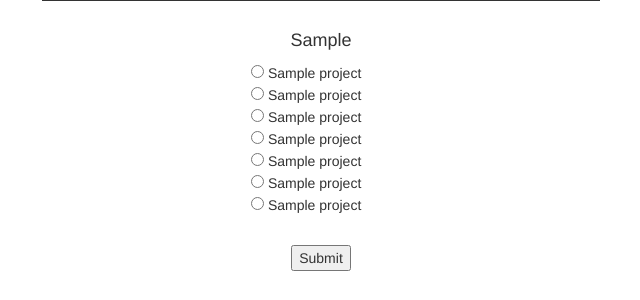
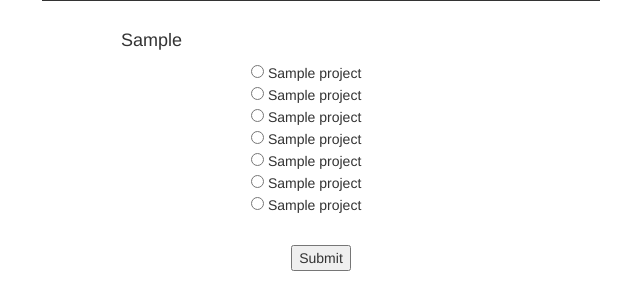
Before and after one commit to afcarl/humanranker, a Django app: page /likert/1 in a window 1280 px wide. Shown: the part 495-795 px from the top of the page, without its empty margins (319-959 px from the left). Run offline with Django 3.2, Linux system fonts and the light colour scheme; tables that the repository leaves empty hold one stand-in row (values such as "Sample post"); grey boxes marked "Sample" are stand-in pictures; style sheets or scripts are compiled from the project's sources; parts of the project's set-up code (start-up, migrations or seed data) failed here and were passed over; some libraries are stand-ins or nearby versions.

Commit message:
left aligned question prompts.

```diff
--- a/ranker/templates/ranker/likert.html
+++ b/ranker/templates/ranker/likert.html
@@ -22,7 +22,7 @@
         <input type="hidden" name="item_id" value="{{ item.id }}">
         <div style="display:block; width:100%; clear: both; padding: 20px;">
             <h4 style="margin-left: auto; margin-right: auto; width:
-            400px" class="text-center">{{ project.individual_likert_prompt }}</h4>
+            400px">{{ project.individual_likert_prompt }}</h4>
             <div style="margin-left:auto; margin-right:auto; width: 300px;
                 padding-left: 80px">
                 <fieldset>
--- a/ranker/templates/ranker/rate.html
+++ b/ranker/templates/ranker/rate.html
@@ -31,7 +31,7 @@
 
         <div style="display:block; width:100%; clear: both; padding: 20px;">
             <h4 style="margin-left: auto; margin-right: auto; width:
-            400px" class="text-center">{{ project.pairwise_prompt }}</h4>
+            400px">{{ project.pairwise_prompt }}</h4>
             <div style="margin-left:auto; margin-right:auto; width: 165px;">
                 <fieldset>
                     <input id="left" name="rating" type="radio" value="1"
```
